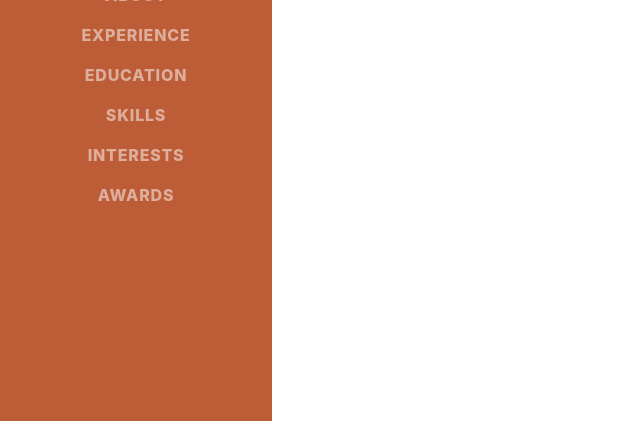
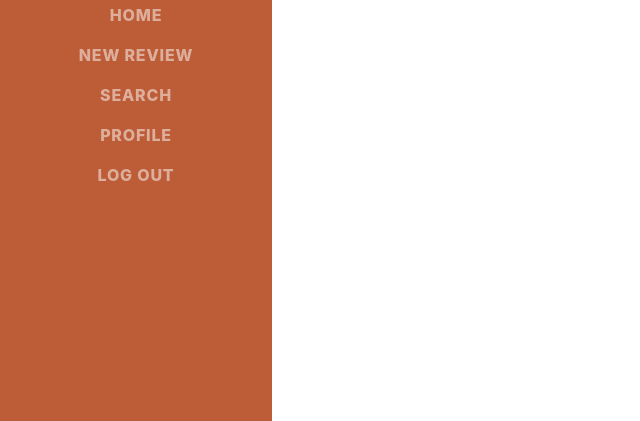
Before and after one commit to jumboduck/squirrel, a Flask app: page /home in a window 1280 px wide. Shown: the part 379-800 px from the top of the page, without its empty margins (0-640 px from the left). Run offline with Flask 2, Linux system fonts and the light colour scheme; some libraries are stand-ins or nearby versions; some web fonts are replaced.

Commit message:
updated navigation links

```diff
--- a/app.py
+++ b/app.py
@@ -42,6 +42,11 @@ def new_entry():
     return render_template('pages/new_entry.html')
 
 
+@app.route('/search')
+def search():
+    return render_template('pages/search.html')
+
+
 @app.route('/logout')
 def logout():
     return "<h1>Logout</h1>"
--- a/templates/layout/base.html
+++ b/templates/layout/base.html
@@ -9,20 +9,18 @@
 <body id="page-top">
 	<!-- Navigation-->
 	<nav class="navbar navbar-expand-lg navbar-dark bg-primary fixed-top" id="sideNav">
-		<a class="navbar-brand js-scroll-trigger" href="#page-top"><span class="d-block d-lg-none">Clarence
-				Taylor</span><span class="d-none d-lg-block"><img
-					class="img-fluid img-profile rounded-circle mx-auto mb-2" src="assets/img/profile.jpg"
-					alt="" /></span></a><button class="navbar-toggler" type="button" data-toggle="collapse"
-			data-target="#navbarSupportedContent" aria-controls="navbarSupportedContent" aria-expanded="false"
-			aria-label="Toggle navigation"><span class="navbar-toggler-icon"></span></button>
+		<a class="navbar-brand js-scroll-trigger" href="#page-top"><span class="d-block d-lg-none">squirrel</span><span
+				class="d-none d-lg-block"><img class="img-fluid img-profile rounded-circle mx-auto mb-2"
+					src="assets/img/profile.jpg" alt="" /></span></a><button class="navbar-toggler" type="button"
+			data-toggle="collapse" data-target="#navbarSupportedContent" aria-controls="navbarSupportedContent"
+			aria-expanded="false" aria-label="Toggle navigation"><span class="navbar-toggler-icon"></span></button>
 		<div class="collapse navbar-collapse" id="navbarSupportedContent">
 			<ul class="navbar-nav">
-				<li class="nav-item"><a class="nav-link js-scroll-trigger" href="#about">About</a></li>
-				<li class="nav-item"><a class="nav-link js-scroll-trigger" href="#experience">Experience</a></li>
-				<li class="nav-item"><a class="nav-link js-scroll-trigger" href="#education">Education</a></li>
-				<li class="nav-item"><a class="nav-link js-scroll-trigger" href="#skills">Skills</a></li>
-				<li class="nav-item"><a class="nav-link js-scroll-trigger" href="#interests">Interests</a></li>
-				<li class="nav-item"><a class="nav-link js-scroll-trigger" href="#awards">Awards</a></li>
+				<li class="nav-item"><a class="nav-link" href="{{url_for('listing')}}">Home</a></li>
+				<li class="nav-item"><a class="nav-link" href="{{url_for('new_entry')}}">New Review</a></li>
+				<li class="nav-item"><a class="nav-link" href="{{url_for('search')}}">Search</a></li>
+				<li class="nav-item"><a class="nav-link" href="{{url_for('profile')}}">Profile</a></li>
+				<li class="nav-item"><a class="nav-link" href="#">Log Out</a></li>
 			</ul>
 		</div>
 	</nav>
@@ -32,13 +30,8 @@
 		{% block content %} {% endblock %}
 
 	</div>
-	<!-- Bootstrap core JS-->
-	<script src="https://cdnjs.cloudflare.com/ajax/libs/jquery/3.5.1/jquery.min.js"></script>
-	<script src="https://stackpath.bootstrapcdn.com/bootstrap/4.5.0/js/bootstrap.bundle.min.js"></script>
-	<!-- Third party plugin JS-->
-	<script src="https://cdnjs.cloudflare.com/ajax/libs/jquery-easing/1.4.1/jquery.easing.min.js"></script>
-	<!-- Core theme JS-->
-	<script src="../../static/js/scripts.js"></script>
+
+	{% include 'layout/scripts.html' %}
 </body>
 
 </html>
--- a/templates/layout/scripts.html
+++ b/templates/layout/scripts.html
@@ -1,4 +1,4 @@
 <script src="https://cdn.jsdelivr.net/npm/jquery@latest/dist/jquery.min.js"></script>
 <script src="https://cdn.jsdelivr.net/npm/popper.js@latest/dist/umd/popper.min.js"></script>
 <script src="https://cdn.jsdelivr.net/npm/bootstrap@latest/dist/js/bootstrap.min.js"></script>
-<script src="{{url_for('static', filename='js/app.js')}}"></script>
+<script src="{{url_for('static', filename='js/scripts.js')}}"></script>
--- a/templates/pages/entry.html
+++ b/templates/pages/entry.html
@@ -1,4 +1,4 @@
 {% extends 'layout/base.html' %}
 {% block content %}
-<h1>Entry</h1>
+<h2>Entry</h2>
 {% endblock %}
--- a/templates/pages/listing.html
+++ b/templates/pages/listing.html
@@ -1,4 +1,4 @@
 {% extends 'layout/base.html' %}
 {% block content %}
-<h1>Listing</h1>
+<h2>Listing</h2>
 {% endblock %}
--- a/templates/pages/login.html
+++ b/templates/pages/login.html
@@ -1,4 +1,4 @@
 {% extends 'layout/base.html' %}
 {% block content %}
-<h1>Login</h1>
+<h2>Login</h2>
 {% endblock %}
--- a/templates/pages/profile.html
+++ b/templates/pages/profile.html
@@ -1,4 +1,4 @@
 {% extends 'layout/base.html' %}
 {% block content %}
-<h1>Profile</h1>
+<h2>Profile</h2>
 {% endblock %}
--- a/templates/pages/registration.html
+++ b/templates/pages/registration.html
@@ -1,4 +1,4 @@
 {% extends 'layout/base.html' %}
 {% block content %}
-<h1>Registration</h1>
+<h2>Registration</h2>
 {% endblock %}
--- a/templates/pages/new_entry.html
+++ b/templates/pages/search.html
@@ -1,4 +1,4 @@
 {% extends 'layout/base.html' %}
 {% block content %}
-<h1>Add Entry</h1>
+<h2>Search</h2>
 {% endblock %}
```
Also changed, not shown: static/js/app.js (deleted), static/js/scripts.js (added).
